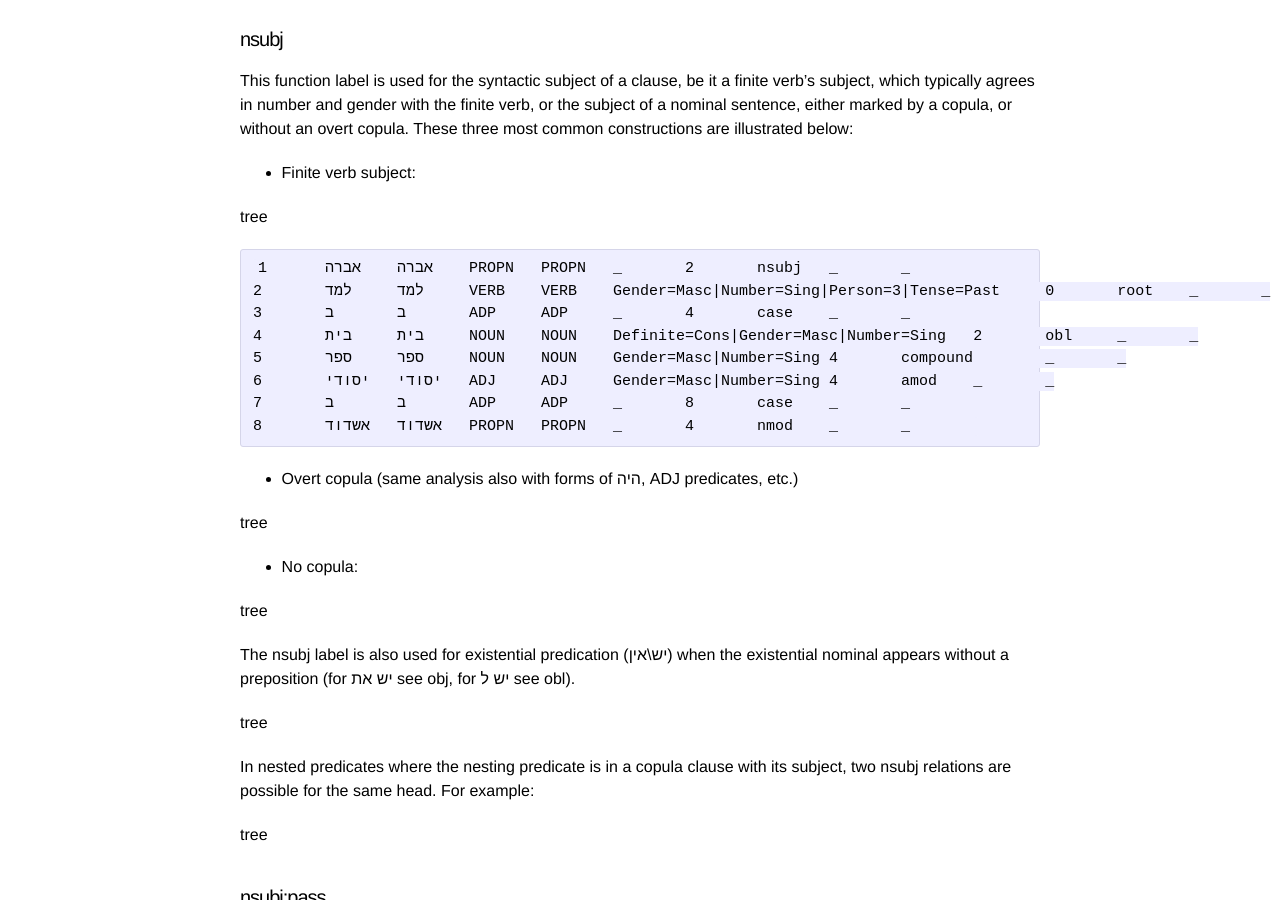
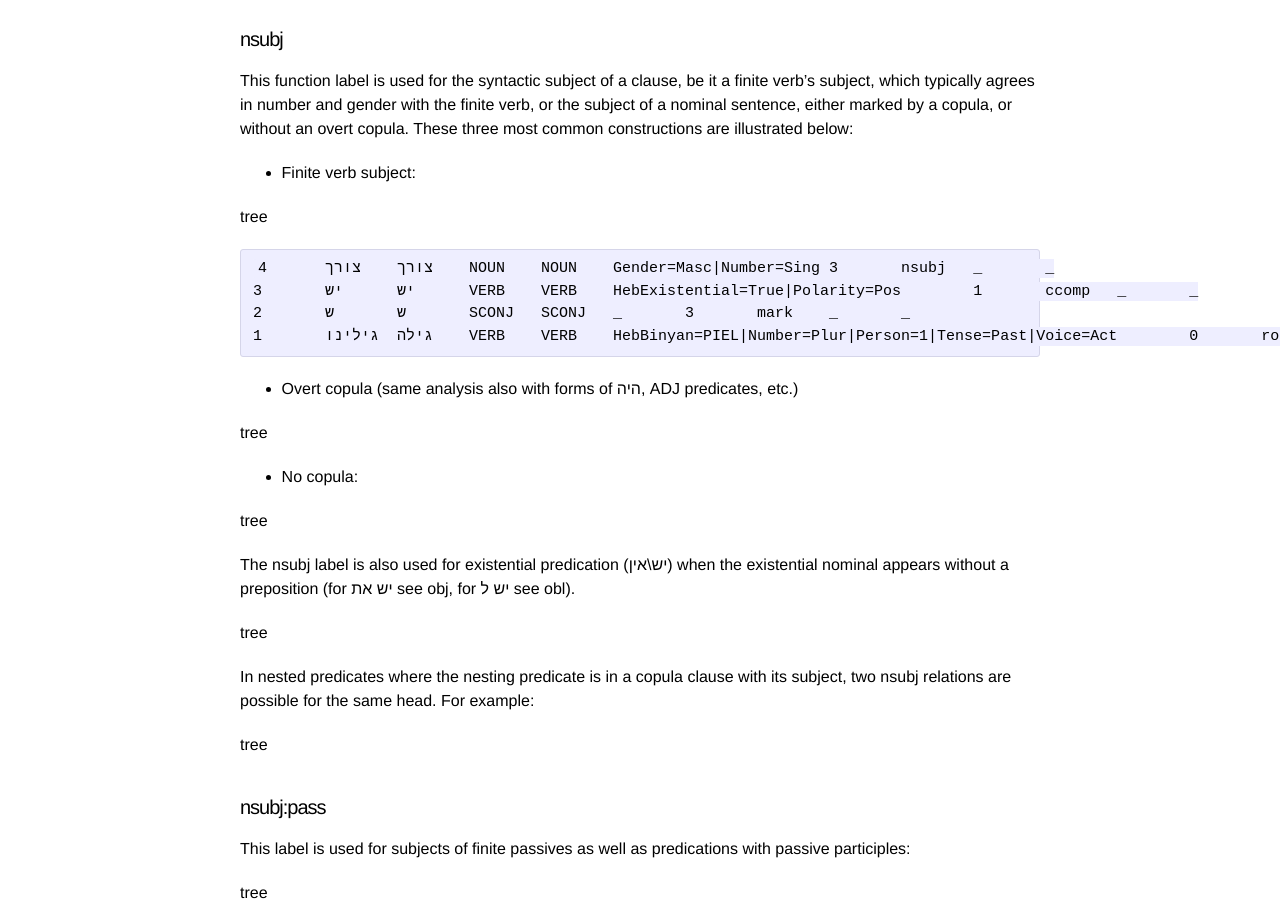
Before and after one commit to IAHLT/heb-ud-gudielines, a Jekyll site: the page built from Dependnecy relations in detail.md, in a window 1280 px wide and 900 px high, scrolled down 453 px. Built offline with Jekyll 4.4.1, drawn with Linux system fonts in a browser that asks for light colours; our own code applies the rules of GitHub Pages for plain Markdown files.

Commit message:
Update Dependnecy relations in detail.md

```diff
--- a/Dependnecy relations in detail.md
+++ b/Dependnecy relations in detail.md
@@ -22,14 +22,10 @@ This function label is used for the syntactic subject of a clause, be it a finit
 tree
 
 ~~~ conllu
-1	אברה	אברה	PROPN	PROPN	_	2	nsubj	_	_
-2	למד	למד	VERB	VERB	Gender=Masc|Number=Sing|Person=3|Tense=Past	0	root	_	_
-3	ב	ב	ADP	ADP	_	4	case	_	_
-4	בית	בית	NOUN	NOUN	Definite=Cons|Gender=Masc|Number=Sing	2	obl	_	_
-5	ספר	ספר	NOUN	NOUN	Gender=Masc|Number=Sing	4	compound	_	_
-6	יסודי	יסודי	ADJ	ADJ	Gender=Masc|Number=Sing	4	amod	_	_
-7	ב	ב	ADP	ADP	_	8	case	_	_
-8	אשדוד	אשדוד	PROPN	PROPN	_	4	nmod	_	_
+4	צורך	צורך	NOUN	NOUN	Gender=Masc|Number=Sing	3	nsubj	_	_
+3	יש	יש	VERB	VERB	HebExistential=True|Polarity=Pos	1	ccomp	_	_
+2	ש	ש	SCONJ	SCONJ	_	3	mark	_	_
+1	גילינו	גילה	VERB	VERB	HebBinyan=PIEL|Number=Plur|Person=1|Tense=Past|Voice=Act	0	root	_	_
 ~~~
 
 -	Overt copula (same analysis also with forms of היה, ADJ predicates, etc.)
```
